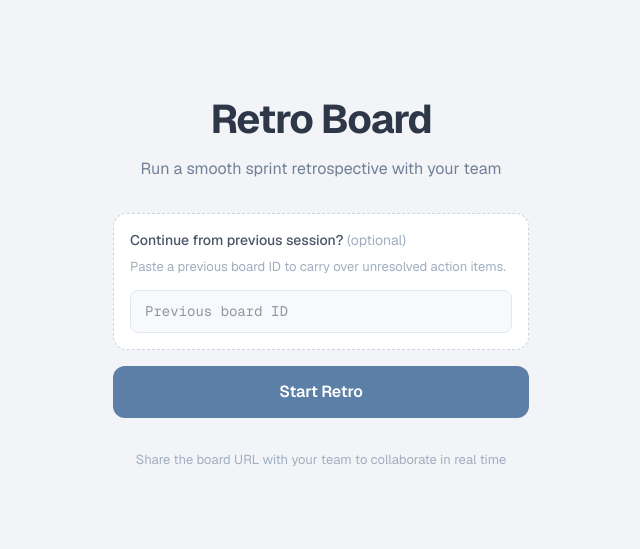
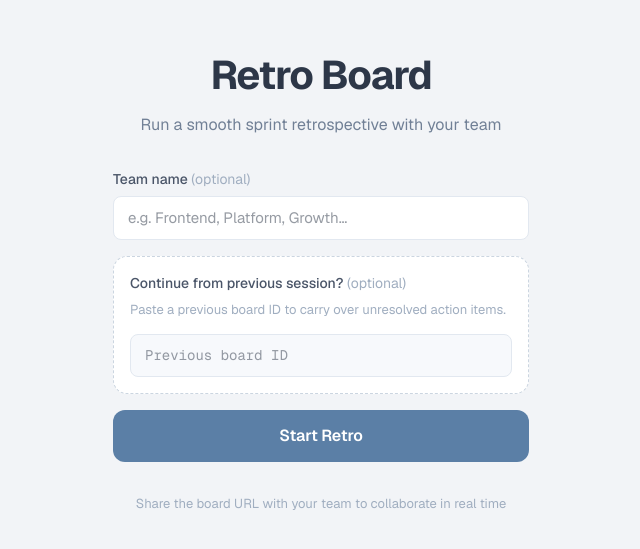
Before and after one commit to ts-eva/retro-board, a Next.js app: page / in a window 1280 px wide. Shown: the part 121-670 px from the top of the page, without its empty margins (319-959 px from the left). Built offline with nearby package versions, Linux system fonts and the light colour scheme.

Commit message:
Add team name field to home page
Board title now includes team name when provided:
"Sprint Retro · Frontend · March 20, 2026"
Falls back to "Sprint Retro · March 20, 2026" if left blank.

Co-Authored-By: Claude Sonnet 4.6 <noreply@anthropic.com>

```diff
--- a/app/api/boards/route.ts
+++ b/app/api/boards/route.ts
@@ -2,25 +2,27 @@ import { NextRequest, NextResponse } from 'next/server'
 import { prisma } from '@/lib/prisma'
 import { pusher } from '@/lib/pusher'
 
-function generateTitle() {
+function generateTitle(team?: string) {
   const now = new Date()
-  return `Sprint Retro · ${now.toLocaleDateString('en-US', {
+  const date = now.toLocaleDateString('en-US', {
     month: 'long',
     day: 'numeric',
     year: 'numeric',
-  })}`
+  })
+  return team ? `Sprint Retro · ${team} · ${date}` : `Sprint Retro · ${date}`
 }
 
 export async function POST(request: NextRequest) {
   try {
     const body = await request.json()
-    const { previousBoard } = body as {
+    const { team, previousBoard } = body as {
+      team?: string
       previousBoard?: string
     }
 
     const board = await prisma.board.create({
       data: {
-        title: generateTitle(),
+        title: generateTitle(team?.trim()),
         previousBoard: previousBoard?.trim() || null,
       },
     })
--- a/app/page.tsx
+++ b/app/page.tsx
@@ -5,6 +5,7 @@ import { useRouter } from 'next/navigation'
 
 export default function HomePage() {
   const router = useRouter()
+  const [team, setTeam] = useState('')
   const [previousBoard, setPreviousBoard] = useState('')
   const [loading, setLoading] = useState(false)
   const [error, setError] = useState<string | null>(null)
@@ -19,6 +20,7 @@ export default function HomePage() {
         method: 'POST',
         headers: { 'Content-Type': 'application/json' },
         body: JSON.stringify({
+          team: team.trim() || undefined,
           previousBoard: previousBoard.trim() || undefined,
         }),
       })
@@ -80,6 +82,38 @@ export default function HomePage() {
           onSubmit={handleStart}
           style={{ display: 'flex', flexDirection: 'column', gap: '1rem' }}
         >
+          {/* Team name */}
+          <div style={{ display: 'flex', flexDirection: 'column', gap: '0.375rem' }}>
+            <label
+              htmlFor="team"
+              style={{ fontSize: '0.875rem', fontWeight: '500', color: '#4A5568' }}
+            >
+              Team name{' '}
+              <span style={{ fontWeight: '400', color: '#A0AEC0' }}>(optional)</span>
+            </label>
+            <input
+              id="team"
+              type="text"
+              placeholder="e.g. Frontend, Platform, Growth…"
+              value={team}
+              onChange={(e) => setTeam(e.target.value)}
+              style={{
+                width: '100%',
+                padding: '0.625rem 0.875rem',
+                borderRadius: '0.5rem',
+                border: '1.5px solid #E2E8F0',
+                background: '#fff',
+                fontSize: '0.9375rem',
+                color: '#2D3748',
+                outline: 'none',
+                transition: 'border-color 0.15s',
+                boxSizing: 'border-box',
+              }}
+              onFocus={(e) => (e.target.style.borderColor = '#8A9CC7')}
+              onBlur={(e) => (e.target.style.borderColor = '#E2E8F0')}
+            />
+          </div>
+
           {/* Previous board */}
           <div
             style={{
```
